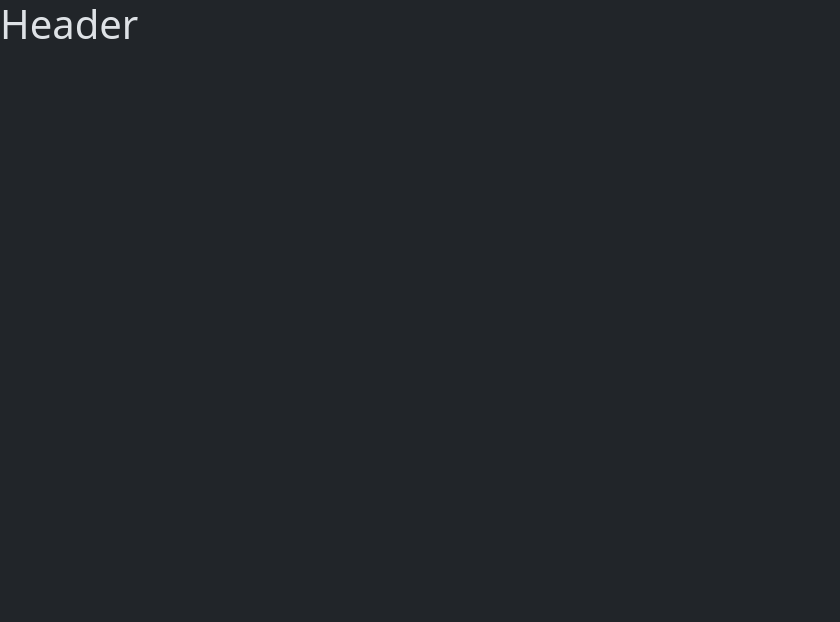
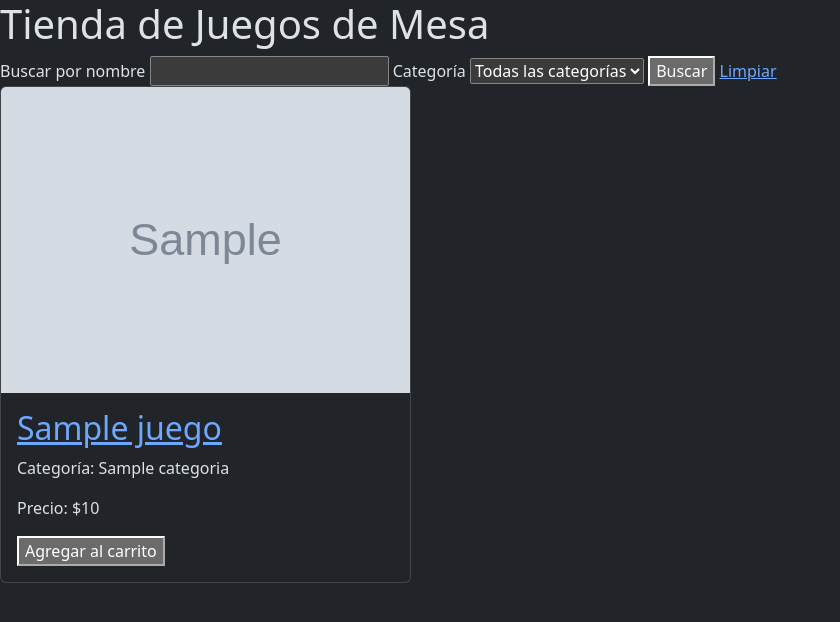
Before and after one commit to JJBars23/Tienda-juegos-de-mesa-Benjamin-Ragga, a Django app: page / in a window 1280 px wide. Before the commit the part shown is almost empty. Shown: the top 622 px of the page, without its empty margins (0-840 px from the left). Run offline with Django 5.2, Linux system fonts and the light colour scheme; tables that the repository leaves empty hold one stand-in row (values such as "Sample post"); grey boxes marked "Sample" are stand-in pictures.

Commit message:
diseñado de la pagina

```diff
--- a/juegosmesa/views.py
+++ b/juegosmesa/views.py
@@ -1,5 +1,26 @@
+from django.contrib.admin.views.decorators import staff_member_required
 from django.shortcuts import render
 
+from .models import Categoria, Juego, Pedido
 
 def Home(request):
-    return render(request, 'index.html')
+    nombre = request.GET.get("nombre", "").strip()
+    categoria_id = request.GET.get("categoria", "").strip()
+
+    juegos = Juego.objects.filter(
+        stock__gte=1,
+    ).select_related("categoria")
+
+    if nombre:
+        juegos = juegos.filter(nombre__icontains=nombre)
+
+    if categoria_id.isdecimal():
+        juegos = juegos.filter(categoria_id=int(categoria_id))
+
+    contexto = {
+        "juegos": juegos,
+        "categorias": Categoria.objects.all().order_by("nombre"),
+        "nombre_busqueda": nombre,
+        "categoria_seleccionada": categoria_id,
+    }
+    return render(request, "index.html", contexto)
--- a/templates/index.html
+++ b/templates/index.html
@@ -1,7 +1,9 @@
+{% load humanize %}
+
 <!doctype html>
 <html lang="en" data-bs-theme="dark">
     <head>
-        <title>Title</title>
+        <title>Tienda de Juegos de Mesa</title>
         <!-- Required meta tags -->
         <meta charset="utf-8" />
         <meta name="viewport" content="width=device-width, initial-scale=1" />
@@ -17,9 +19,71 @@
 
     <body>
         <header>
-            <h1>Header</h1>
+            <h1>Tienda de Juegos de Mesa</h1>
         </header>
-        <main></main>
+        <main>
+            <form method="get" action="{% url 'home' %}">
+                <label for="busqueda">Buscar por nombre</label>
+                <input
+                    id="busqueda"
+                    type="search"
+                    name="nombre"
+                    value="{{ nombre_busqueda }}"
+                >
+
+                <label for="categoria">Categoría</label>
+                <select id="categoria" name="categoria">
+                    <option value="">Todas las categorías</option>
+                    {% for categoria in categorias %}
+                    <option
+                        value="{{ categoria.pk }}"
+                        {% if categoria.pk|stringformat:"s" == categoria_seleccionada %}selected{% endif %}
+                    >
+                        {{ categoria.nombre }}
+                    </option>
+                    {% endfor %}
+                </select>
+
+                <button type="submit">Buscar</button>
+                <a href="{% url 'home' %}">Limpiar</a>
+            </form>
+            <div class="row">
+                {% for juego in juegos %}
+                <div class="col-md-4 mb-3">
+                    <article class="card h-100">
+                        <a href="{% url 'detalle_juego' juego.pk %}">
+                            {% if juego.imagen %}
+                            <img
+                                src="{{ juego.imagen.url }}"
+                                class="card-img-top"
+                                alt="{{ juego.nombre }}"
+                            >
+                            {% else %}
+                            <div class="card-body">Imagen no disponible</div>
+                            {% endif %}
+                        </a>
+
+                        <div class="card-body">
+                            <h2 class="card-title">
+                                <a href="{% url 'detalle_juego' juego.pk %}">
+                                    {{ juego.nombre }}
+                                </a>
+                            </h2>
+                            <p>Categoría: {{ juego.categoria.nombre }}</p>
+                            <p>Precio: ${{ juego.precio|floatformat:"0u"|intcomma }}</p>
+
+                            <form method="post" action="{% url 'agregar_carrito' juego.id %}">
+                                {% csrf_token %}
+                                <button type="submit">Agregar al carrito</button>
+                            </form>
+                        </div>
+                    </article>
+                </div>
+                {% empty %}
+                <p>No hay juegos disponibles que coincidan con la búsqueda.</p>
+                {% endfor %}
+            </div>
+        </main>
         <footer>
             <!-- place footer here -->
         </footer>
```
Also changed, not shown: db.sqlite3.
